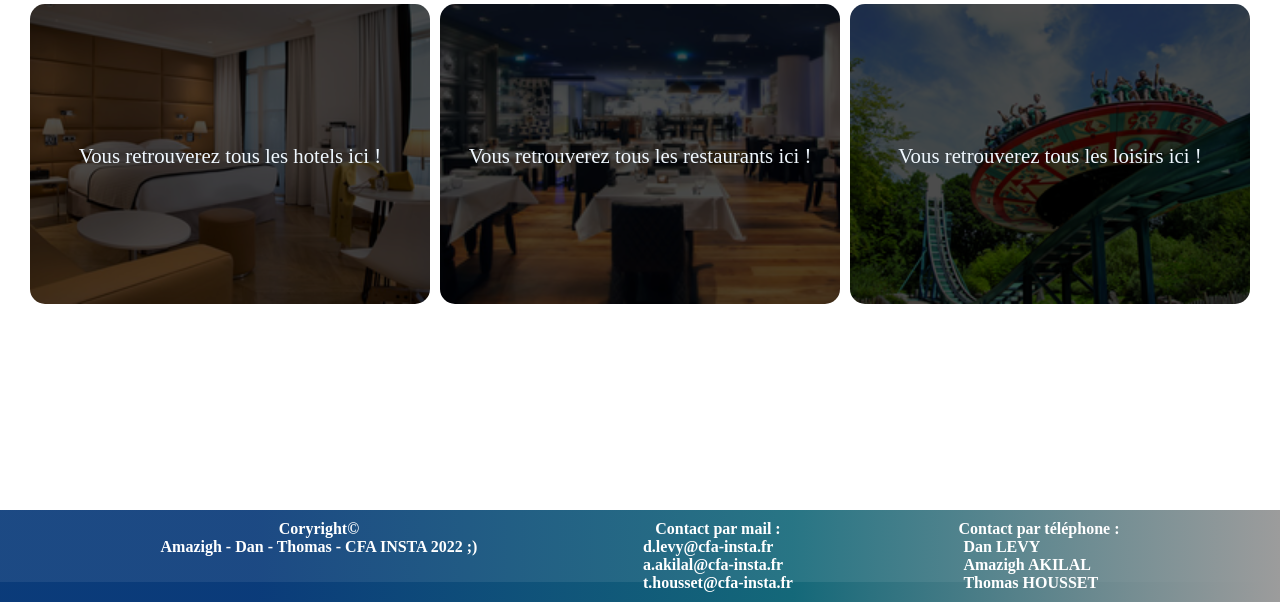
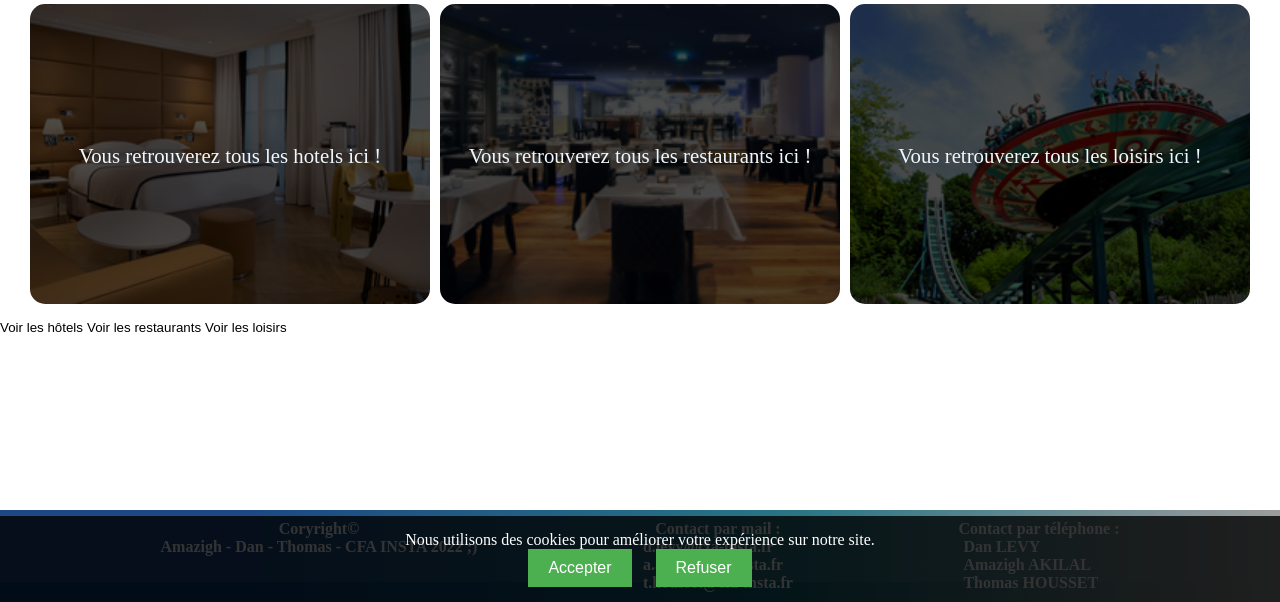
Before and after one commit to AyoubDahb/Jo_Paris, a PHP site: page / in a window 1280 px wide. Shown: the part 198-800 px from the top of the page. Run offline with PHP 8.4, Linux system fonts and the light colour scheme; data comes from the database, SQL or seed files in the repository.

Commit message:
add cookies navbar

```diff
--- a/pages/home.php
+++ b/pages/home.php
@@ -1,26 +1,51 @@
 <?php
 
+// Récupérer toutes les données nécessaires
 $lesHotels = $c_User->selectAllHotels();
 $lesRestaurants = $c_User->selectAllRestaurants();
 $lesSports = $c_User->selectAllSports();
 $lesCultures = $c_User->selectAllCultures();
 
+// Inclure le carrousel de la page d'accueil
 require_once("composants/carroussel-home.php");
 
-    if(isset($_POST['Hotels'])){
+?>
+
+<!DOCTYPE html>
+<html lang="fr">
+
+<head>
+    <meta charset="UTF-8">
+    <meta name="viewport" content="width=device-width, initial-scale=1.0">
+    <title>Page d'Accueil</title>
+</head>
+
+<body>
+    <!-- Formulaire de sélection pour afficher les hôtels, restaurants, ou loisirs -->
+    <form method="POST">
+        <button type="submit" name="Hotels">Voir les hôtels</button>
+        <button type="submit" name="Restaurants">Voir les restaurants</button>
+        <button type="submit" name="Loisirs">Voir les loisirs</button>
+    </form>
+
+    <?php
+    // Affichage des vues en fonction du bouton pressé
+    if (isset($_POST['Hotels'])) {
         require_once("vue/vue_les_hotels.php");
-        $c_User->selectAllHotels();
     }
 
-    if(isset($_POST['Restaurants'])){
+    if (isset($_POST['Restaurants'])) {
         require_once("vue/vue_les_restaurants.php");
-        $c_User->selectAllRestaurants();
     }
 
-    if(isset($_POST['Loisirs'])){
+    if (isset($_POST['Loisirs'])) {
         require_once("vue/vue_les_loisirs.php");
-        $c_User->selectAllSports();
-        $c_User->selectAllCultures();
     }
+    ?>
 
-?>
+    <!-- Bandeau des cookies -->
+    <?php include 'vue/cookie_banner.php'; ?>
+
+</body>
+
+</html>
--- /dev/null
+++ b/vue/cookie_banner.php
@@ -0,0 +1,63 @@
+<!-- /views/partials/cookie_banner.php -->
+<div id="cookie-banner" class="cookie-banner">
+    <p>Nous utilisons des cookies pour améliorer votre expérience sur notre site.</p>
+    <button onclick="acceptCookies()">Accepter</button>
+    <button onclick="refuseCookies()">Refuser</button>
+</div>
+
+<style>
+    .cookie-banner {
+        position: fixed;
+        bottom: 0;
+        left: 0;
+        width: 100%;
+        padding: 15px;
+        background-color: rgba(0, 0, 0, 0.8);
+        color: white;
+        text-align: center;
+        z-index: 9999;
+    }
+
+    .cookie-banner button {
+        background-color: #4CAF50;
+        color: white;
+        padding: 10px 20px;
+        border: none;
+        cursor: pointer;
+        font-size: 1rem;
+        margin: 0 10px;
+    }
+
+    .cookie-banner button:hover {
+        background-color: #45a049;
+    }
+</style>
+
+<script>
+    document.addEventListener("DOMContentLoaded", function() {
+        // Afficher le bandeau si l'utilisateur n'a pas encore accepté ou refusé les cookies
+        if (!getCookie("cookies_accepted") && !getCookie("cookies_refused")) {
+            document.getElementById("cookie-banner").style.display = "block";
+        } else {
+            document.getElementById("cookie-banner").style.display = "none";
+        }
+    });
+
+    // Fonction pour obtenir la valeur d'un cookie
+    function getCookie(name) {
+        let match = document.cookie.match(new RegExp('(^| )' + name + '=([^;]+)'));
+        return match ? match[2] : null;
+    }
+
+    // Fonction pour accepter les cookies
+    function acceptCookies() {
+        document.cookie = "cookies_accepted=true; path=/; max-age=" + 60 * 60 * 24 * 365; // Cookie qui dure 1 an
+        document.getElementById("cookie-banner").style.display = "none";
+    }
+
+    // Fonction pour refuser les cookies
+    function refuseCookies() {
+        document.cookie = "cookies_refused=true; path=/; max-age=" + 60 * 60 * 24 * 365; // Cookie qui dure 1 an
+        document.getElementById("cookie-banner").style.display = "none";
+    }
+</script>
```
